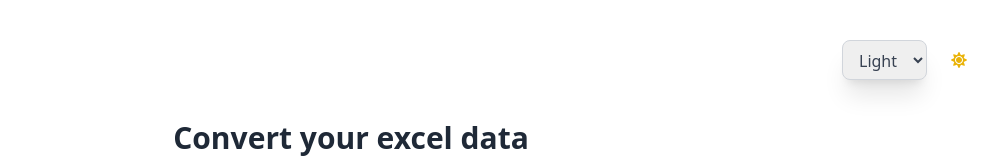
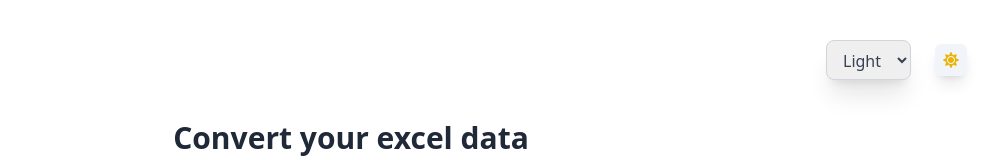
Before and after one commit to kavinkumar24/Excel_To_Json, a React (Create React App) app: page / in a window 1280 px wide. Shown: the top 160 px of the page, without its empty margins (289-1280 px from the left). Built offline with nearby package versions, Linux system fonts and the light colour scheme.

Commit message:
added styling to theme's icons and changed the border color of graph

```diff
--- a/src/components/pages/Exceldata.jsx
+++ b/src/components/pages/Exceldata.jsx
@@ -371,7 +371,20 @@ const handleAgeFilter = () => {
     <option value="light" className={`${theme === 'light' ? 'bg-gray-100' : 'bg-gray-900 text-white'}`}>Light</option>
   </select>
   <div className="flex items-center px-2 pointer-events-none">
-    {theme === 'light' ? <FaSun className="text-yellow-500" /> : <FaMoon className="text-blue-500" />}
+    {theme === 'light' ? (
+    <div className='bg-slate-100 p-2 rounded-md shadow-lg'>
+    <FaSun className="text-yellow-500" />
+    </div>
+    )
+    :
+    (
+    <div className='bg-gray-800 p-2 rounded-md shadow-lg'>
+    <FaMoon className="text-blue-500" />
+    </div>
+    )
+
+
+    }
   </div>
 
 </div>
@@ -443,21 +456,21 @@ const handleAgeFilter = () => {
         <div className='w-full h-full  grid grid-cols-1 md:grid-col-2 md:grid-cols-3  gap-9 '>
           <div className="mt-8">
             <h3 className={`text-xl font-semibold ${theme === 'light' ? 'text-gray-800' : 'text-gray-50'}`}>Gender wise Distribution</h3>
-            <div className={`mt-4 h-[50vh] w-[95%] ${theme==='light'? 'bg-white':'bg-gray-600'} shadow-lg p-4 rounded-lg border border-gray-200`}>
+            <div className={`mt-4 h-[50vh] w-[95%] ${theme==='light'? 'bg-white':'bg-gray-600 border-gray-400'} shadow-lg p-4 rounded-lg border border-gray-200`}>
               {barData && <Bar data={barData} options={chartOptions} />}
             </div>
           </div>
 
           <div className="mt-8">
             <h3 className={`text-xl font-semibold ${theme === 'light' ? 'text-gray-800' : 'text-gray-50'}`}>Sections Distribution</h3>
-            <div className={`mt-4 h-[50vh] w-[95%] ${theme==='light'? 'bg-white':'bg-gray-600'} shadow-lg p-4 rounded-lg border border-gray-200`}>
+            <div className={`mt-4 h-[50vh] w-[95%] ${theme==='light'? 'bg-white':'bg-gray-600 border-gray-400'} shadow-lg p-4 rounded-lg border border-gray-200`}>
               {sectionsBarData && <Bar data={sectionsBarData} options={chartOptions} />}
             </div>
           </div>
 
           <div className="mt-8">
             <h3 className={`text-xl font-semibold  ${theme === 'light' ? 'text-gray-800' : 'text-gray-50'}`}>Gender Distribution</h3>
-            <div className={`mt-4 h-[50vh] w-[95%] ${theme==='light'? 'bg-white':'bg-gray-600'} shadow-lg p-4 rounded-lg border border-gray-200`}>
+            <div className={`mt-4 h-[50vh] w-[95%] ${theme==='light'? 'bg-white':'bg-gray-600 border-gray-400'} shadow-lg p-4 rounded-lg border border-gray-200`}>
               {overallGender && <Pie data={overallGender} options={chartOptions} />}
             </div>
           </div>
@@ -468,7 +481,7 @@ const handleAgeFilter = () => {
       <br></br>
       <div className='flex justify-center'>
       <input type='email'  className={`px-10 mt-10 border border-gray-300 p-2 w-full md:w-[50%] lg:w-[50%] xl:w-[50%] outline-none focus:ring-2 focus:ring-blue-200 rounded-tl-md rounded-bl-md shadow-md cursor-text ${theme==='light'?'bg-white':'bg-gray-800 border-gray-600 text-indigo-300'}`}name="search" placeholder="Search"  value={search} onChange={handlesearch_input} />
-      <button className='mt-10 px-8 py-4 bg-sky-500 text-white rounded-tr-md rounded-br-md w-20' onClick={handlesearch}>
+      <button className='mt-10 px-8 py-4 bg-indigo-500 text-white rounded-tr-md rounded-br-md w-20' onClick={handlesearch}>
       <FaSearch  />
       </button>
       </div>
```
